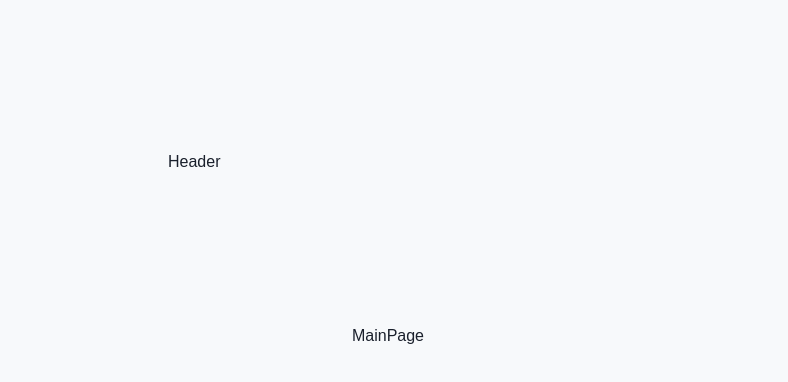
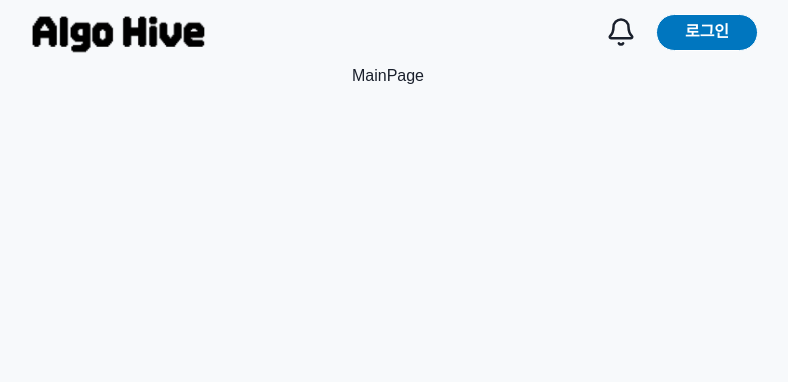
Before and after one commit to six-goguma/Algo-Hive-FE, a React (Vite) app: page / in a window 1280 px wide. Shown: the top 382 px of the page, without its empty margins (252-1040 px from the left). Built offline with nearby package versions, Linux system fonts and the light colour scheme; a web font is replaced by a local one.

Commit message:
feat(header): 헤더 ui구현

```diff
--- a/src/shared/components/layouts/header/Header.tsx
+++ b/src/shared/components/layouts/header/Header.tsx
@@ -1,5 +1,102 @@
-import { Flex } from '@chakra-ui/react';
+import { useState } from 'react';
+import { Link } from 'react-router-dom';
+
+import {
+  Avatar,
+  Flex,
+  Image,
+  HStack,
+  Button,
+  Menu,
+  MenuDivider,
+  MenuItem,
+  MenuList,
+  MenuButton,
+} from '@chakra-ui/react';
+
+import { TriangleDownIcon } from '@chakra-ui/icons';
+
+import { Bell } from 'lucide-react';
+
+import { RouterPath } from '@shared/constants';
+
+import LogoImage from '../../../_assets/logo.png';
+import { Container } from '../../container';
 
 export const Header = () => {
-	return <Flex p="150px">Header</Flex>;
+  const [isLogin, setIsLogin] = useState(false);
+
+  const onClick = () => {
+    setIsLogin(!isLogin);
+  };
+
+  return (
+    <Flex as="header" w="full" h={HEADER_HEIGHT} bgColor="custom.gray" py="12px">
+      <Container
+        maxWidth="100vw"
+        flexDirection="row"
+        alignItems="center"
+        justifyContent="space-between"
+      >
+        <Link to={RouterPath.MAIN}>
+          <Image src={LogoImage} alt="Logo" w="200px" />
+        </Link>
+        <HStack spacing="20px">
+          <Bell cursor="pointer" width={30} height={30} />
+          {!isLogin ? (
+            <Button
+              w="80px"
+              h="35px"
+              border="1.5px solid"
+              borderRadius="full"
+              onClick={() => onClick()}
+            >
+              로그인
+            </Button>
+          ) : (
+            <Menu>
+              {({ isOpen }) => (
+                <>
+                  <HStack spacing="20px" cursor="pointer">
+                    <Button
+                      w="full"
+                      h="35px"
+                      px={4}
+                      bg="custom.gray"
+                      color="black"
+                      border="1.5px solid"
+                      borderRadius="full"
+                      _hover={{ bg: 'black', color: 'white' }}
+                      onClick={() => onClick()}
+                    >
+                      새 글 작성
+                    </Button>
+                    <MenuButton>
+                      <HStack spacing="10px" cursor="pointer">
+                        <Avatar w="40px" h="auto" src="https://bit.ly/broken-link" />
+                        <TriangleDownIcon
+                          width="15px"
+                          height="auto"
+                          color={isOpen ? 'gray' : '#868E96'}
+                        />
+                      </HStack>
+                    </MenuButton>
+                  </HStack>
+                  <MenuList>
+                    <MenuItem as="a" href={RouterPath.MYPAGE}>
+                      마이페이지
+                    </MenuItem>
+                    <MenuDivider />
+                    <MenuItem onClick={() => onClick()}>로그아웃</MenuItem>
+                  </MenuList>
+                </>
+              )}
+            </Menu>
+          )}
+        </HStack>
+      </Container>
+    </Flex>
+  );
 };
+
+export const HEADER_HEIGHT = '64px';
```
